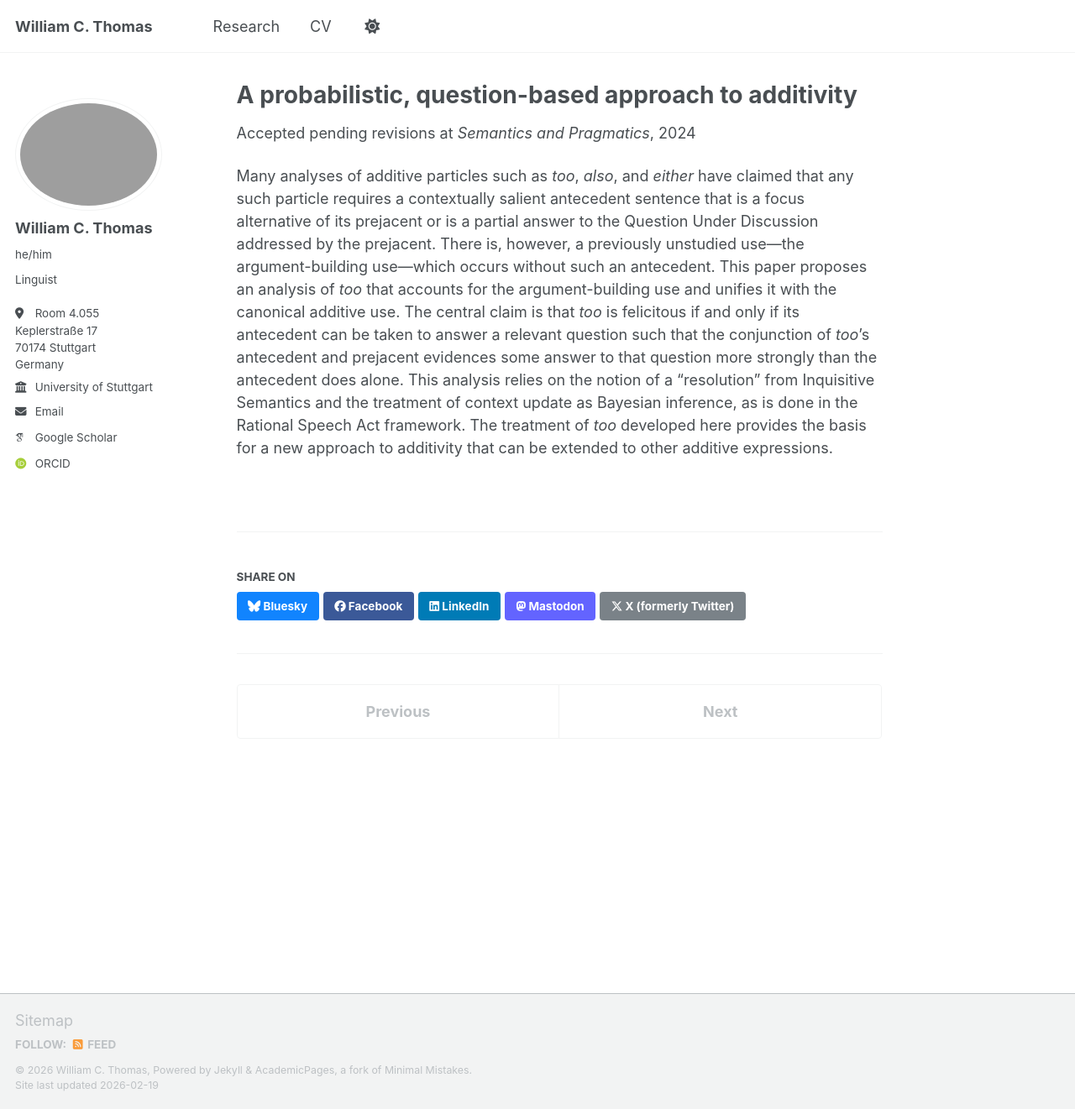
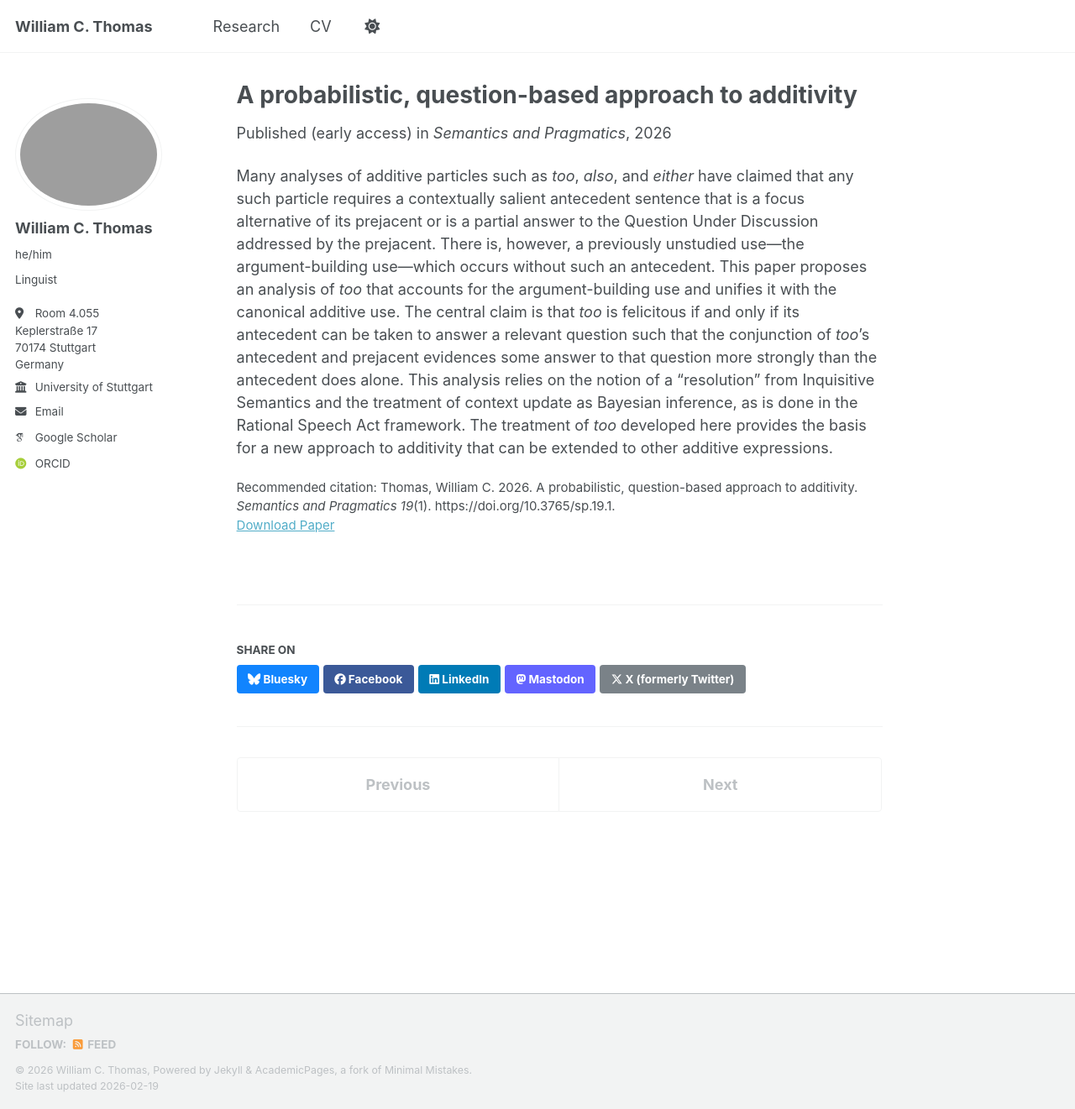
Before and after one commit to wm-t/wm-t.github.io, a Jekyll site: the page built from _publications/Thomas-additivity.md, in a window 1280 px wide and 1321 px high. Shown: the whole window at 84% size. Built offline with Jekyll 4.4.1, drawn with Linux system fonts in a browser that asks for light colours; some web fonts are replaced; a script that is not in the unit is left out.

Commit message:
Update additivity paper

```diff
--- a/_publications/Thomas-additivity.md
+++ b/_publications/Thomas-additivity.md
@@ -4,12 +4,12 @@ collection: publications
 category: journals
 permalink: /publication/Thomas-additivity
 excerpt: "A treatment of additivity that uses Inquisitive Semantics and Bayesian pragmatics to account for a previously undocumented use of English <i>too</i> that I call the 'argument-building' use."
-date: "2024-04-01"
-venue: "Accepted pending revisions at <i>Semantics and Pragmatics</i>"
+date: "2026-01-26"
+venue: "Published (early access) in <i>Semantics and Pragmatics</i>"
 slidesurl:
-paperurl: 'https://wm-t.github.io/files/Thomas-additivity.pdf'
+paperurl: 'https://doi.org/10.3765/sp.19.1'
 bibtexurl:
-citation:
+citation: "Thomas, William C. 2026. A probabilistic, question-based approach to additivity. <i>Semantics and Pragmatics 19</i>(1). https://doi.org/10.3765/sp.19.1."
 ---
 
 Many analyses of additive particles such as <i>too</i>, <i>also</i>, and <i>either</i> have claimed that any such particle requires a contextually salient antecedent sentence that is a focus alternative of its prejacent or is a partial answer to the Question Under Discussion addressed by the prejacent. There is, however, a previously unstudied use---the argument-building use---which occurs without such an antecedent. This paper proposes an analysis of <i>too</i> that accounts for the argument-building use and unifies it with the canonical additive use. The central claim is that <i>too</i> is felicitous if and only if its antecedent can be taken to answer a relevant question such that the conjunction of <i>too</i>’s antecedent and prejacent evidences some answer to that question more strongly than the antecedent does alone. This analysis relies on the notion of a "resolution" from Inquisitive Semantics and the treatment of context update as Bayesian inference, as is done in the Rational Speech Act framework. The treatment of <i>too</i> developed here provides the basis for a new approach to additivity that can be extended to other additive expressions.
```
